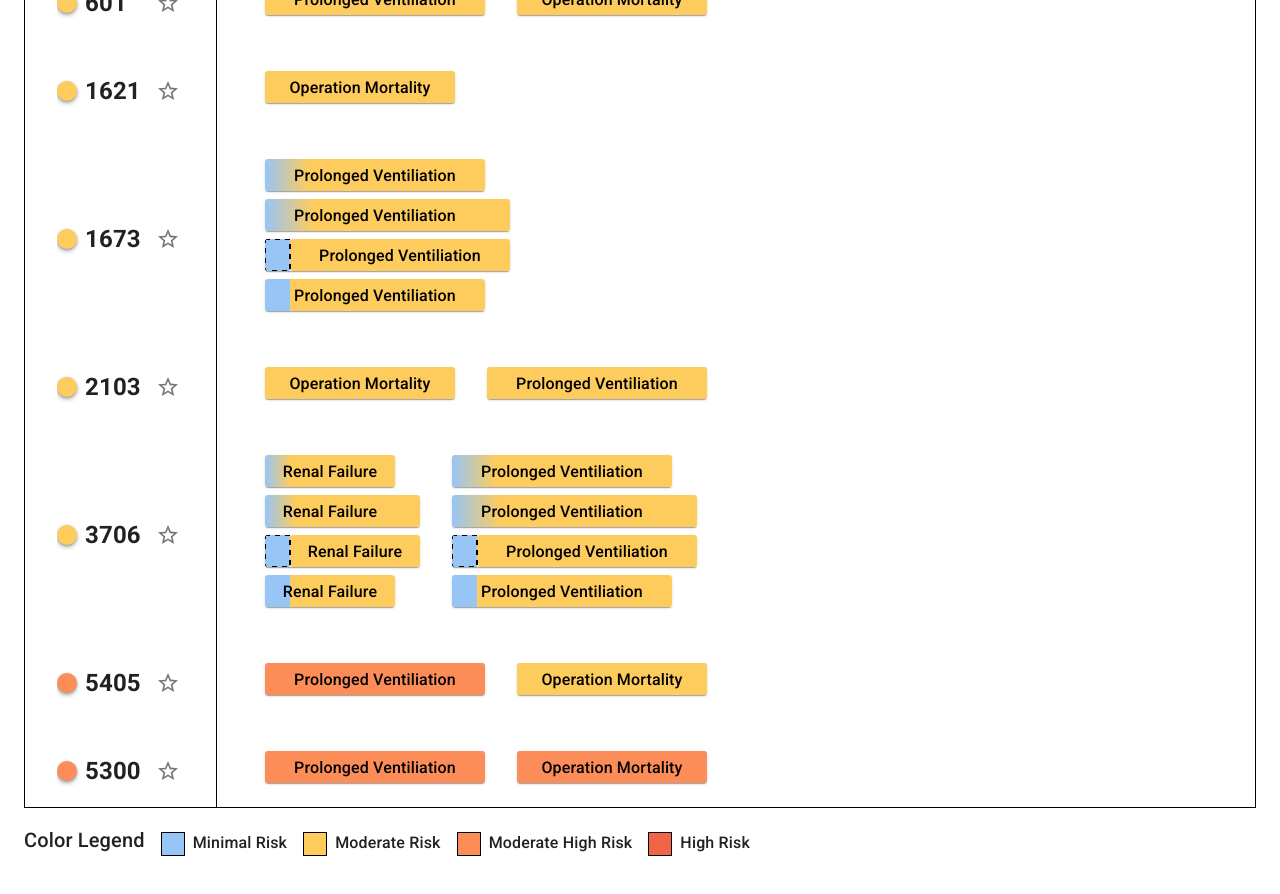
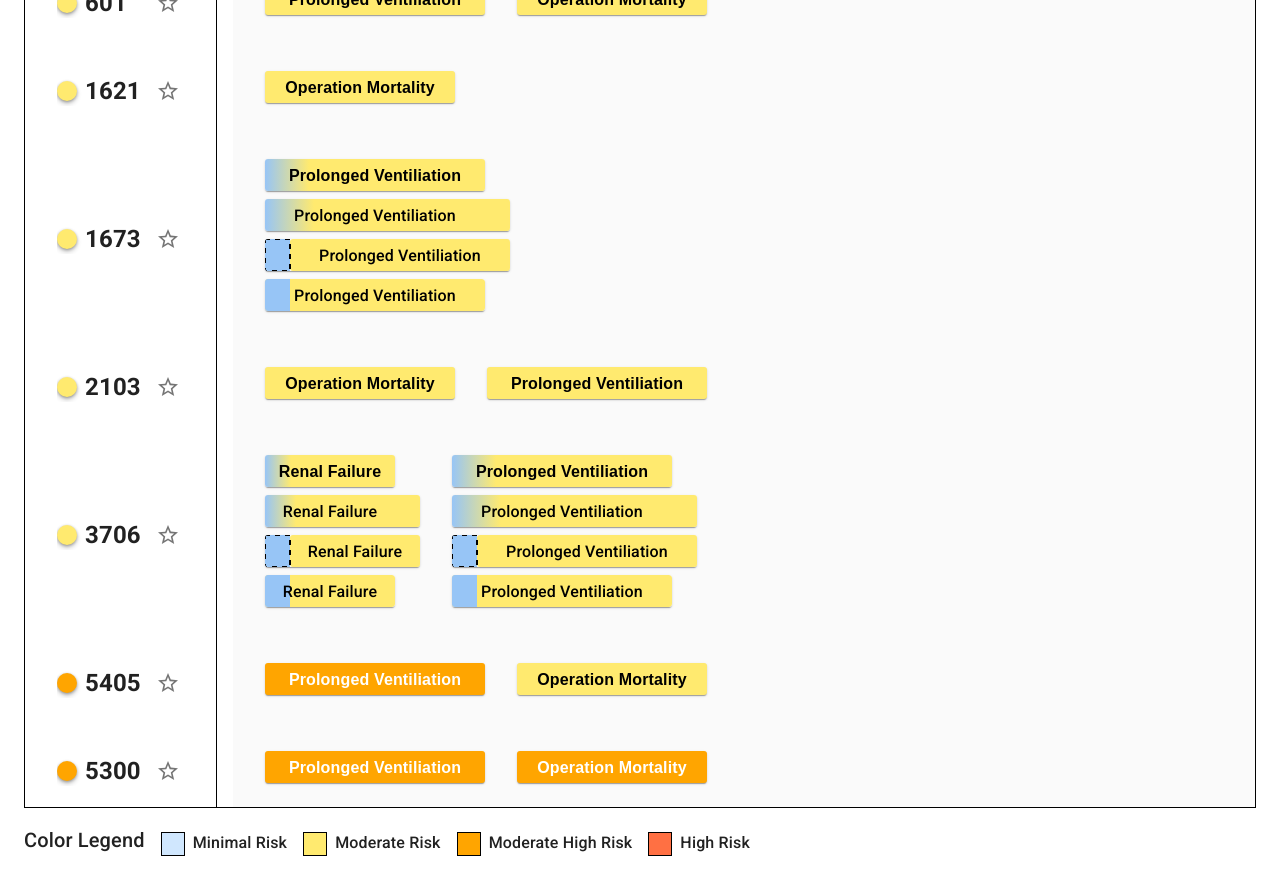
Before and after one commit to lieenn/HEART-Project, a React (Vite) app: page / in a window 1280 px wide. Shown: the part 920-1814 px from the top of the page. Built offline with nearby package versions, Linux system fonts and the light colour scheme.

Commit message:
playing w colors and some of them work better for now? also changed one font style or family, please make sure everything is the same

```diff
--- a/src/components/AggregateView/TableRow.jsx
+++ b/src/components/AggregateView/TableRow.jsx
@@ -41,6 +41,7 @@ export default function TableRow({
             display: "flex",
             justifyContent: "flex-start",
             flexWrap: "wrap",
+            backgroundColor: '#fafafa'
           }}
         >
           {rightContent}
--- a/src/components/SvgRectangle.jsx
+++ b/src/components/SvgRectangle.jsx
@@ -100,8 +100,8 @@ export default function SvgRectangle({
             dominantBaseline="middle"
             textAnchor={textAnchor}
             fontSize="16"
-            fontFamily="Roboto"
-            fontWeight="500"
+            fontFamily="sans-serif"
+            fontWeight="800"
             fill={textColor}
           >
             {text}
@@ -109,7 +109,8 @@ export default function SvgRectangle({
           {children}
         </svg>
       </Box>
-      {(isLowRisk || isModerateRisk) && (
+      {
+        (isLowRisk || isModerateRisk) && (
           <>
             <Box
               sx={{
@@ -244,7 +245,8 @@ export default function SvgRectangle({
               </svg>
             </Box>
           </>
-      )}
-    </Box>
+        )
+      }
+    </Box >
   );
 }
--- a/src/components/Utils/Calculator.js
+++ b/src/components/Utils/Calculator.js
@@ -11,11 +11,14 @@ export const colorScale = d3
   .scaleOrdinal()
   .domain(["Minimal", "Moderate", "Moderate High", "High"])
   .range([
-    ["#97C5F6", "#99CDF6", "#B8DBF6"], // Minimal: [primary, secondary, tertiary]
-    ["#fecc5c", "#FEF1A5", "#FFF7CC"], // Moderate: [primary, secondary, tertiary]
-    ["#fc8d59", "#F7AF7C", "#FAC7A2"], // Moderate High: [primary, secondary, tertiary]
-    ["#F16448", "#F99B89", "#FABBAF"], // High: [primary, secondary, tertiary]
+    ["#d0e7fe", "#99CDF6", "#d0e7fe"], // Minimal: [primary, secondary, tertiary]
+    ["#ffea6f", "#FEF1A5", "#ffea6f"], // Moderate: [primary, secondary, tertiary]
+    ["#FFA500", "#F7AF7C", "#FFA500"], // Moderate High: [primary, secondary, tertiary]
+    ["#ff7043", "#F99B89", "#ff7043"], // High: [primary, secondary, tertiary]
   ]);
+
+//#ff624f
+// #E23D28 --> alternative color -- cute chili red -- but needs white font
 
 /**
  * Calculate risk level given a risk score
@@ -47,14 +50,14 @@ export function calculateColor(riskScore, riskRange) {
   // Get the array of colors from the scale
   const colors = colorScale(riskLevel);
   const textColor =
-    riskLevel === "Moderate High" || riskLevel === "High" ? "black" : "black";
+    riskLevel === "Moderate High" || riskLevel === "High" ? "white" : "black";
 
   return [textColor, ...colors];
 }
 
 export function borderLineColor(riskScore, riskRange) {
   const riskLevel = calculateRisk(riskScore, riskRange);
-  const colors = riskLevel === "Minimal" ? ["#fecc5c"] : ["#97C5F6"];
+  const colors = riskLevel === "Minimal" ? ["#ffea6f"] : ["#97C5F6"];
   return colors[0];
 }
 
```
Lines whose indentation alone changed are shown as unchanged.
